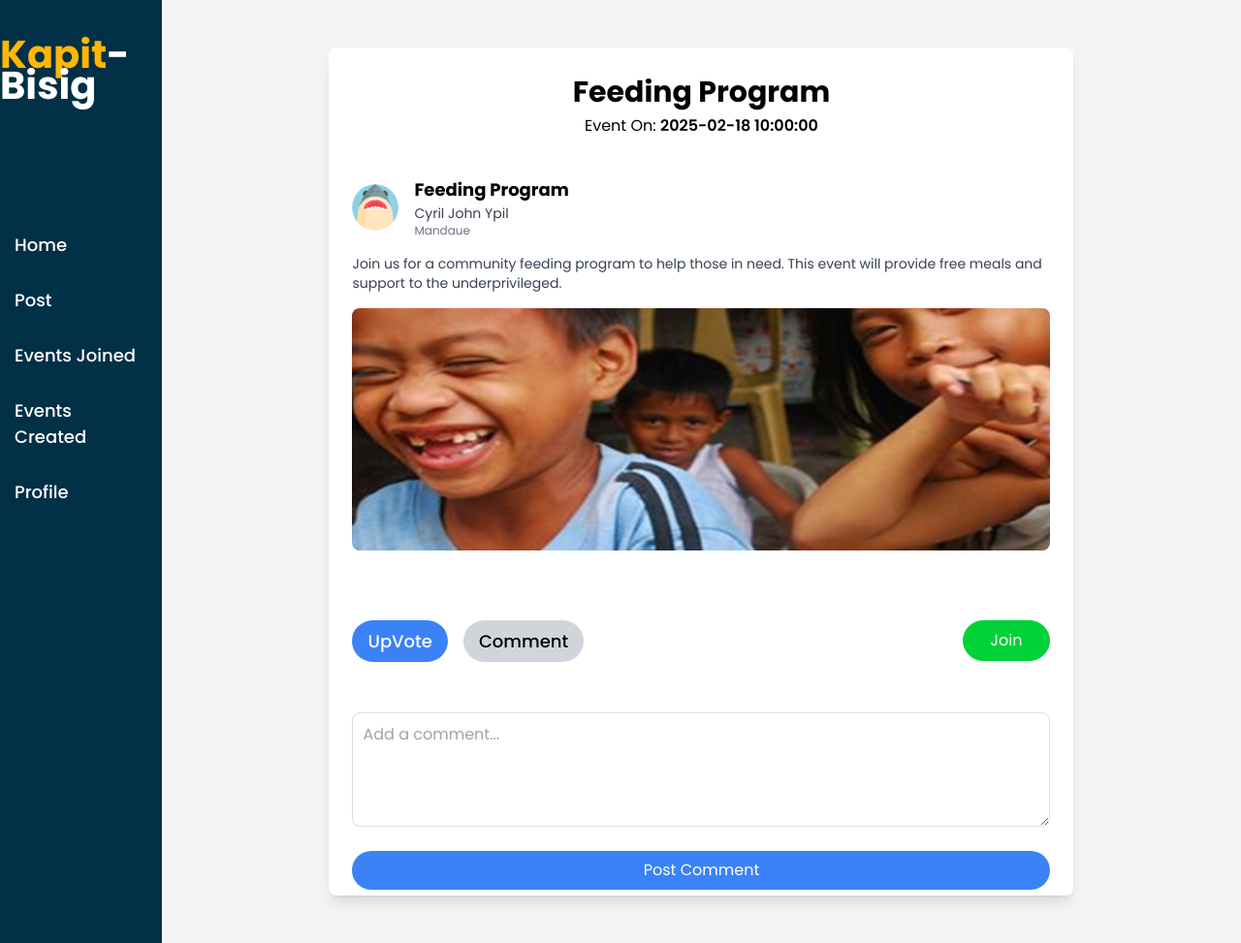
After one commit to CryoYohan/HACKATHON-2025, a Flask app: page /viewpost/1 in a window 1280 px wide. The commit adds this page. Shown: the whole page at 97% size. Run offline with Flask 3, Linux system fonts and the light colour scheme; data comes from the database, SQL or seed files in the repository; some libraries are stand-ins or nearby versions.

Commit message:
view post function added

```diff
--- a/app/databasehelper/dbhelper.py
+++ b/app/databasehelper/dbhelper.py
@@ -48,6 +48,21 @@ class Databasehelper:
         '''
         return self.getprocess(query)
 
+    def find_record_with_user(self, table: str, id: int):
+        """Finds a specific post record by user email, joining with the user table."""
+        query = f'''
+            SELECT p.id, p.title, p.content,
+                p.category, p.type, p.event_date, p.status,
+                p.created_at, p.location, p.picture,
+                u.name, u.email, u.profileicon
+            FROM {table} p
+            JOIN user u ON p.user_id = u.id
+            WHERE p.id = ?
+        '''
+        print(f"Executing query: {query} with id={id}")
+        return self.getprocess(query, (id,))
+
+
     def find_record(self, table: str, email: str):
         """Finds a specific record by email."""
         sql = f"SELECT * FROM {table} WHERE email = ?"
--- a/app/routes.py
+++ b/app/routes.py
@@ -41,6 +41,22 @@ def dashboard():
     print(posts)
     return render_template('Dashboard.html', posts=posts)
 
+
+@main.route('/viewpost/<id>')
+def viewpost(id):
+    post = db.find_record_with_user('Post', id=id)
+
+    if not post:
+        return "Post not found", 404
+
+    # Check if it's a list and get the first record
+    if isinstance(post, list) and len(post) > 0:
+        post = post[0]
+
+    return render_template('viewpost.html', post=post)
+
+@main.route('/join/<id>')
+
 # Login handling route
 @main.route('/login', methods=['POST'])
 def login():
--- a/app/templates/user/Dashboard.html
+++ b/app/templates/user/Dashboard.html
@@ -1,72 +1,5 @@
-<!DOCTYPE html>
-<html lang="en">
-<head>
-    <meta charset="UTF-8">
-    <meta name="viewport" content="width=device-width, initial-scale=1.0">
-    <script src="https://cdn.tailwindcss.com"></script>
-    <title>Dashboard</title>
-    <style>
-        @import url('https://fonts.googleapis.com/css2?family=Libre+Baskerville:ital,wght@0,400;0,700;1,400&family=Poppins:ital,wght@0,100;0,200;0,300;0,400;0,500;0,600;0,700;0,800;0,900;1,100;1,200;1,300;1,400;1,500;1,600;1,700;1,800;1,900&display=swap');
-
-        * {
-            font-family: 'Poppins';
-        }
-        a {
-            text-decoration: none;
-            font-size: 18px;
-            font-weight: 500;
-            padding-top: 15px;
-            color: #ffff;
-            padding-bottom: 10px;
-            display: flex;
-            border-radius: 8px;
-            padding: 15px;
-        }
-        a:hover {
-            background-color: #917ECD;
-        }
-        a.active {
-            background-color: #917ECD;
-        }
-        .overlay {
-            display: none;
-            position: fixed;
-            top: 0;
-            left: 0;
-            width: 100%;
-            height: 100%;
-            background-color: rgba(0, 0, 0, 0.5);
-            justify-content: center;
-            align-items: center;
-            z-index: 999;
-        }
-        .overlay-content {
-            background-color: white;
-            padding: 30px;
-            border-radius: 8px;
-            width: 80%;
-            max-width: 400px;
-            text-align: center;
-        }
-    </style>
-</head>
-<body class="flex flex-row m-0 p-0 w-screen justify-center overflow-hidden">
-    {% import 'components.html' as component %}
-    {{ component.flash_message() }}
-    <section id="navigation" class="w-[15%] h-screen flex flex-col items-center bg-[#023047] gap-20">
-        <div id="logo" class="py-10">
-            <h1 class="text-2xl font-bold text-[40px] text-[#ffff]"><span class="text-[#FFB703]">Kapit</span>-Bisig</h1>
-        </div>
-
-        <div class="flex flex-col justify-center">
-            <a class="text-[#ffff]" href="#" id="DashBoard">Home</a>
-            <a class="text-[#ffff]" href="#" id="DashBoard">Post</a>
-            <a class="text-[#ffff]" href="#" id="DashBoard">Events Joined</a>
-            <a class="text-[#ffff]" href="#" id="DashBoard">Events Created</a>
-            <a class="text-[#ffff]" href="#" id="DashBoard">Profile</a>
-        </div>
-    </section>
-
+{% extends 'dashboardtemplate.html' %}
+{% block content %}
 <section id="container" class="w-[85%] flex flex-col items-center justify-center">
     <div id="searchdiv" class="flex flex-row w-full items-center justify-center gap-4 m-5 mt-5">
         <input type="text" name="search" placeholder="Search..." class="px-4 py-2 border border-gray-300 rounded-lg focus:outline-none focus:ring-2 focus:ring-blue-400">
@@ -91,7 +24,9 @@
                     </div>
                 </div>
                 <div id="viewjoin" class="flex gap-2">
-                        <button class="bg-white border border-[#00d238] text-[#00d238] px-6 py-2 rounded-full">View</button>
+                    <a href="{{ url_for('main.viewpost',id=post.id) }}" class="bg-white border border-[#00d238] text-[#00d238] px-6 py-2 rounded-full">
+                        View
+                    </a>
                     <button class="bg-[#00d238] border border-[#00d238] text-[#ffff] px-7 py-2 rounded-full">Join</button>
                 </div>
             </div>
@@ -120,19 +55,4 @@
         </div>
     </div>
 </div>
-
-    <script>
-        function toggleOverlay() {
-            const overlay = document.getElementById('overlay');
-            overlay.style.display = overlay.style.display === 'flex' ? 'none' : 'flex';
-        }
-
-        // Close overlay when clicking outside of the content
-        function closeOverlay(event) {
-            if (event.target === document.getElementById('overlay')) {
-                toggleOverlay();
-            }
-        }
-    </script>
-</body>
-</html>
+{% endblock %}
--- /dev/null
+++ b/app/templates/user/dashboardtemplate.html
@@ -0,0 +1,96 @@
+<!DOCTYPE html>
+<html lang="en">
+<head>
+    <meta charset="UTF-8">
+    <meta name="viewport" content="width=device-width, initial-scale=1.0">
+    <script src="https://cdn.tailwindcss.com"></script>
+    <title>Dashboard</title>
+    <style>
+        @import url('https://fonts.googleapis.com/css2?family=Libre+Baskerville:ital,wght@0,400;0,700;1,400&family=Poppins:ital,wght@0,100;0,200;0,300;0,400;0,500;0,600;0,700;0,800;0,900;1,100;1,200;1,300;1,400;1,500;1,600;1,700;1,800;1,900&display=swap');
+
+        * {
+            font-family: 'Poppins';
+        }
+        a {
+            text-decoration: none;
+            font-size: 18px;
+            font-weight: 500;
+            padding-top: 15px;
+            color: #ffff;
+            padding-bottom: 10px;
+            display: flex;
+            border-radius: 8px;
+            padding: 15px;
+        }
+        a:hover {
+            background-color: #917ECD;
+        }
+        a.active {
+            background-color: #917ECD;
+        }
+        .overlay {
+            display: none;
+            position: fixed;
+            top: 0;
+            left: 0;
+            width: 100%;
+            height: 100%;
+            background-color: rgba(0, 0, 0, 0.5);
+            justify-content: center;
+            align-items: center;
+            z-index: 999;
+        }
+        .overlay-content {
+            background-color: white;
+            padding: 30px;
+            border-radius: 8px;
+            width: 80%;
+            max-width: 400px;
+            text-align: center;
+        }
+         /* Custom styles for the comment section */
+         #comment-section {
+            margin-top: 20px;
+        }
+        #comment-input {
+            border: 1px solid #ddd;
+            padding: 10px;
+            width: 100%;
+            border-radius: 8px;
+            margin-bottom: 10px;
+        }
+    </style>
+</head>
+<body class="flex flex-row m-0 p-0 w-screen justify-center overflow-hidden">
+    {% import 'components.html' as component %}
+    {{ component.flash_message() }}
+    <section id="navigation" class="w-[15%] h-screen flex flex-col items-center bg-[#023047] gap-20">
+        <div id="logo" class="py-10">
+            <h1 class="text-2xl font-bold text-[40px] text-[#ffff]"><span class="text-[#FFB703]">Kapit</span>-Bisig</h1>
+        </div>
+
+        <div class="flex flex-col justify-center">
+            <a class="text-[#ffff]" href="{{ url_for('main.dashboard') }}" id="DashBoard">Home</a>
+            <a class="text-[#ffff]" href="#" id="DashBoard">Post</a>
+            <a class="text-[#ffff]" href="#" id="DashBoard">Events Joined</a>
+            <a class="text-[#ffff]" href="#" id="DashBoard">Events Created</a>
+            <a class="text-[#ffff]" href="#" id="DashBoard">Profile</a>
+        </div>
+    </section>
+    {% block content %}
+    {% endblock %}
+    <script>
+        function toggleOverlay() {
+            const overlay = document.getElementById('overlay');
+            overlay.style.display = overlay.style.display === 'flex' ? 'none' : 'flex';
+        }
+
+        // Close overlay when clicking outside of the content
+        function closeOverlay(event) {
+            if (event.target === document.getElementById('overlay')) {
+                toggleOverlay();
+            }
+        }
+    </script>
+</body>
+</html>
--- /dev/null
+++ b/app/templates/user/viewpost.html
@@ -0,0 +1,51 @@
+{% extends 'Dashboard.html' %}
+{% block content %}
+<div class="w-full h-screen flex justify-center items-center bg-gray-100">
+    <form class="w-[90%] max-w-3xl h-[90vh] flex flex-col gap-4 bg-white p-6 shadow-lg rounded-lg overflow-y-auto">
+        <!-- Top Section -->
+        <div id="top" class="flex flex-col items-center justify-center mb-6">
+            <h1 class="text-[30px] font-bold">{{ post.title }}</h1>
+            <h3>Event On: <span class="font-semibold">{{ post.event_date }}</span></h3>
+        </div>
+
+        <!-- Mid Section -->
+        <div id="mid" class="mb-6">
+            <div id="pfpname" class="flex items-center gap-4 mb-4">
+                <div id="profile-pic" class="w-12 h-12 rounded-full overflow-hidden">
+                    <img class="w-full h-full object-cover" src="{{ url_for('static', filename='Images/' + post.profileicon) }}" alt="Profile Icon">
+                </div>
+                <div id="user-info">
+                    <p id="program-name" class="font-bold text-lg">{{ post.title }}</p>
+                    <p id="user-name" class="text-sm text-gray-700">{{ post.name }}</p>
+                    <p id="user-address" class="text-xs text-gray-500">{{ post.location }}</p>
+                </div>
+            </div>
+
+            <div id="message" class="flex flex-col mb-4">
+                <p class="text-sm text-gray-700">
+                    {{ post.content }}
+                </p>
+                <div class="w-full flex justify-center mt-4">
+                    <img class="max-w-full h-[250px] object-cover rounded-lg" src="{{ url_for('static', filename='Images/' + post.picture) }}" alt="Event Image">
+                </div>
+            </div>
+        </div>
+
+        <!-- Bottom Section -->
+        <div id="bot" class="flex items-center justify-between mt-auto bg-white py-4 sticky bottom-0">
+            <div id="vote" class="flex gap-4 items-center">
+                <a href="#" class="bg-blue-500 text-white py-2 px-4 rounded-full hover:bg-blue-600 transition">UpVote</a>
+                <a href="#" class="bg-gray-300 text-black py-2 px-4 rounded-full hover:bg-gray-400 transition">Comment</a>
+            </div>
+
+            <button class="bg-[#00d238] border border-[#00d238] text-white px-7 py-2 rounded-full hover:bg-[#00a123] transition">Join</button>
+        </div>
+
+        <!-- Comment Section -->
+        <div id="comment-section" class="mt-6">
+            <textarea id="comment-input" placeholder="Add a comment..." rows="4" class="w-full p-2 border rounded"></textarea>
+            <button class="bg-blue-500 text-white py-2 px-4 rounded-full w-full mt-2 hover:bg-blue-600 transition">Post Comment</button>
+        </div>
+    </form>
+</div>
+{% endblock %}
```
Also changed, not shown: templates/user/html/viewpost.html (deleted, +0 -68 lines). Lines whose indentation alone changed are shown as unchanged.
